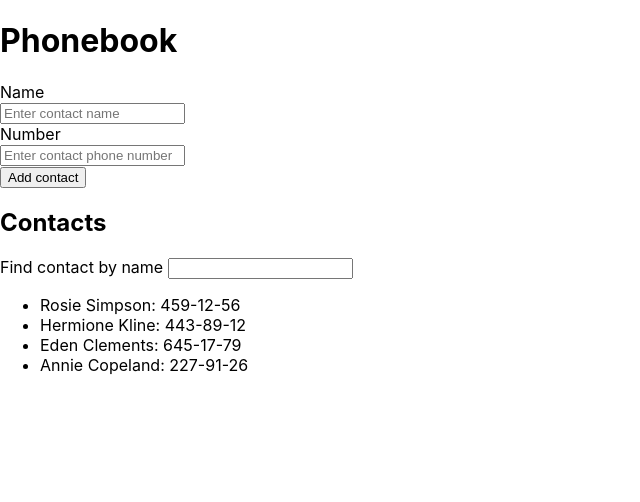
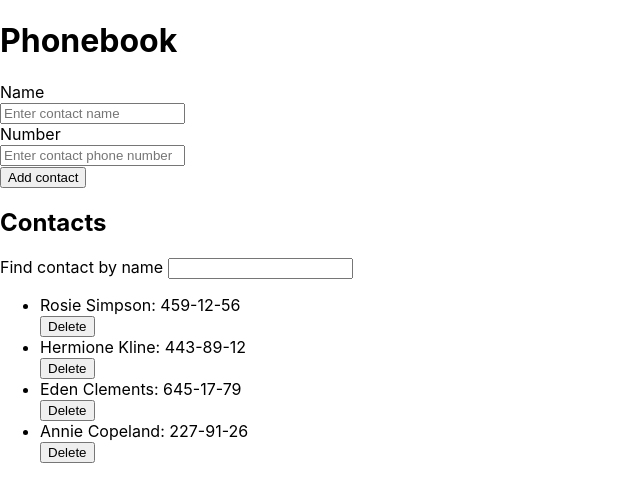
Before and after one commit to sandra-selezen/goit-react-hw-02-phonebook, a React (Create React App) app: page / in a window 1280 px wide. Shown: the top 502 px of the page, without its empty margins (0-640 px from the left). Built offline with nearby package versions, Linux system fonts and the light colour scheme.

Commit message:
Adds deleteContact method

```diff
--- a/src/components/App.jsx
+++ b/src/components/App.jsx
@@ -46,7 +46,7 @@ export class App extends Component {
         <ContactForm onSubmit={this.addContact} />
         <h2>Contacts</h2>
         <Filter value={filter} onChange={this.changeFilter}/>
-        <ContactList contacts={searchContact}/>
+        <ContactList contacts={searchContact} onDeleteContact={this.deleteContact}/>
       </>
     )
   }
--- a/src/components/ContactList/ContactList.js
+++ b/src/components/ContactList/ContactList.js
@@ -1,11 +1,14 @@
 import { ContactListItem } from "./ContactListItem";
 
-export const ContactList = ({ contacts }) => {
+export const ContactList = ({ contacts, onDeleteContact }) => {
   return (
     <ul>
       {contacts.map(contact => (
         <li key={contact.id}>
           <ContactListItem contact={contact} />
+          <div>
+            <button type="button" onClick={() => onDeleteContact(contact.id)}>Delete</button>
+          </div>
         </li>
       ))}
     </ul>
--- a/src/components/ContactList/ContactListItem.js
+++ b/src/components/ContactList/ContactListItem.js
@@ -1,7 +1,9 @@
 export const ContactListItem = ({ contact: { name, number } }) => {
   return (
     <>
-      <span>{name}:</span> <span>{number}</span>
+      <div>
+        <span>{name}:</span> <span>{number}</span>
+      </div>
     </>
   )
 }
```
